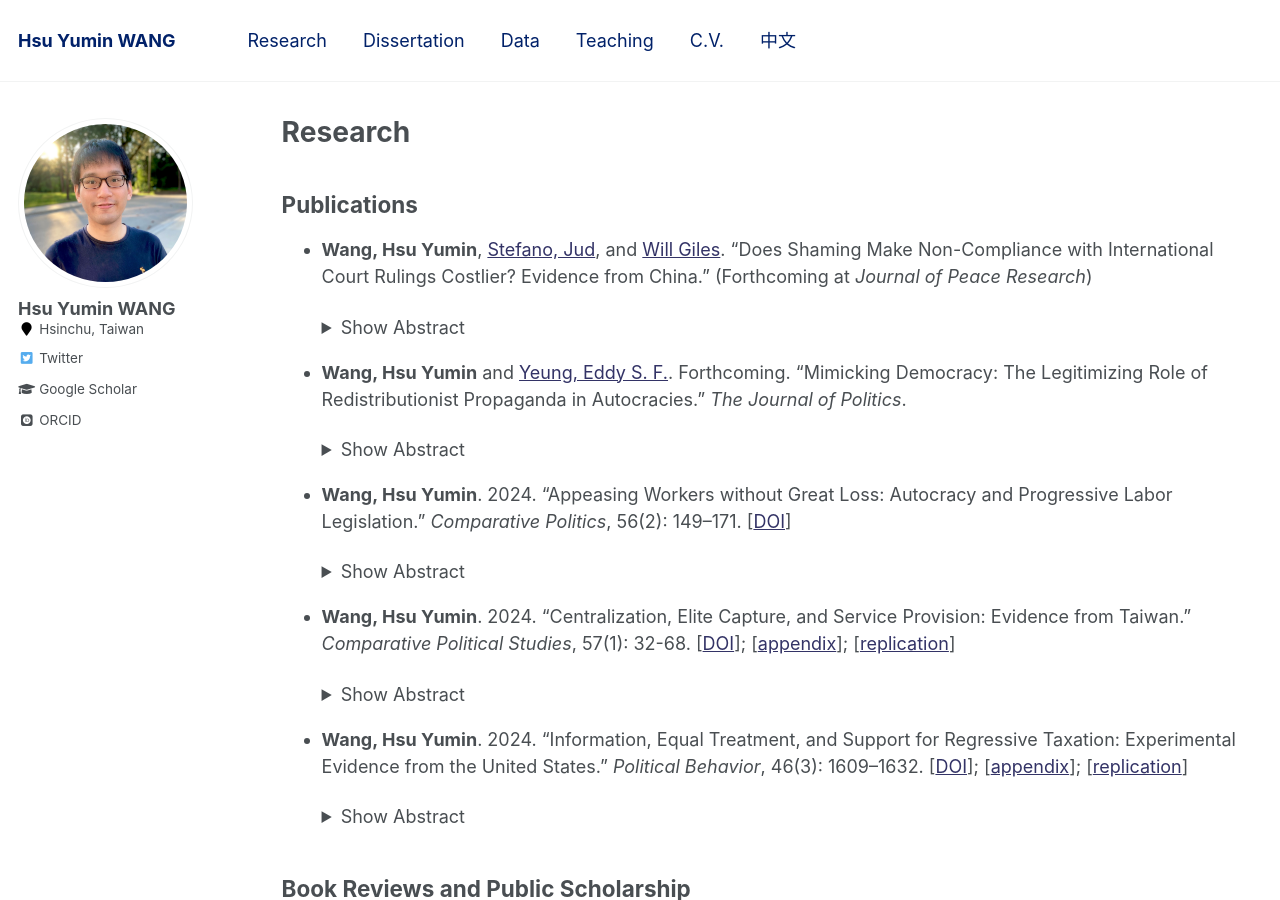
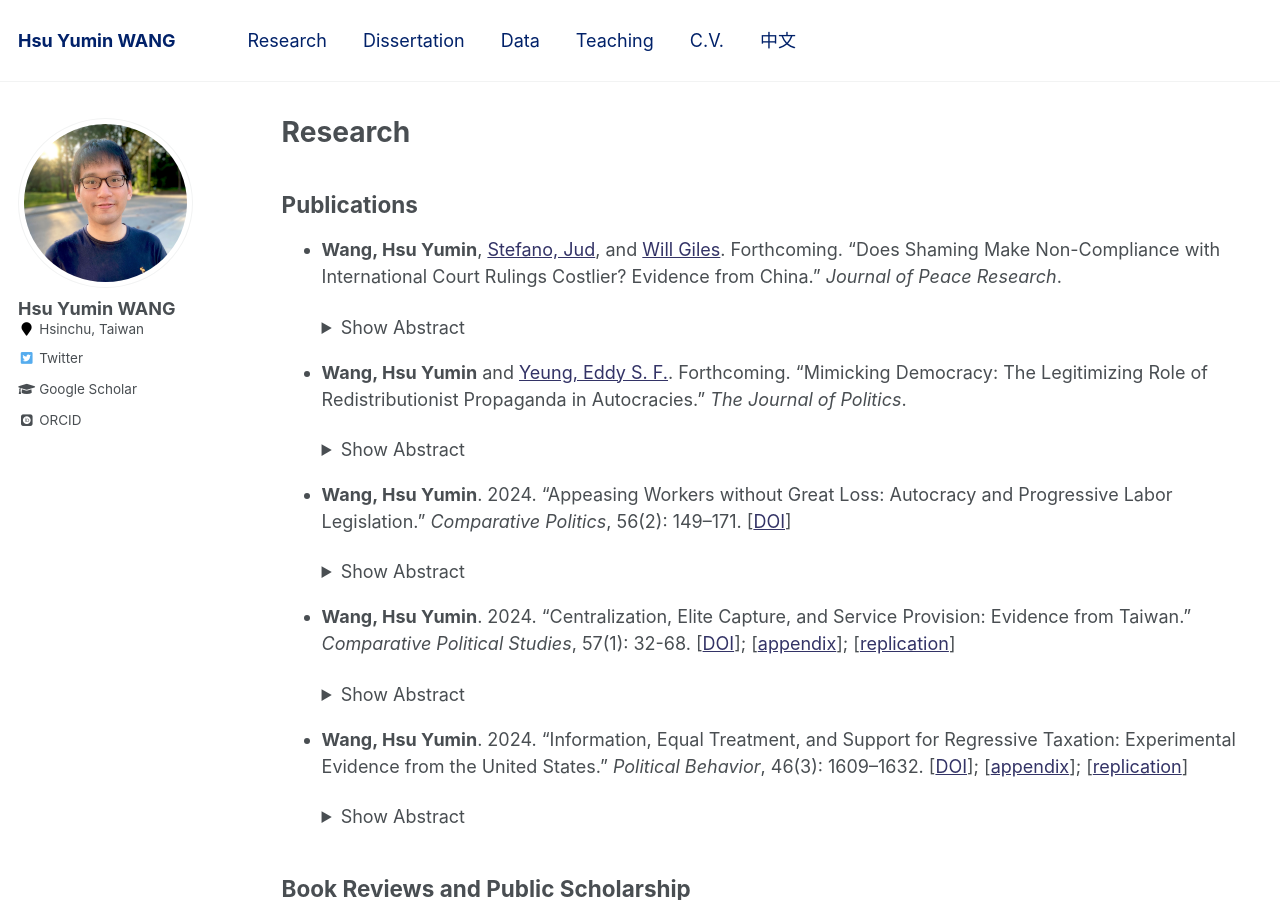
Before and after one commit to hsuyumin/hsuyumin.github.io, a Jekyll site: the page built from _pages/publications.md, in a window 1280 px wide and 900 px high. Built offline with Jekyll 4.4.1, drawn with Linux system fonts in a browser that asks for light colours; some web fonts are replaced.

```diff
--- a/_pages/publications.md
+++ b/_pages/publications.md
@@ -10,7 +10,7 @@ redirect_from:
 
 ## Publications
 
-* **Wang, Hsu Yumin**, [Stefano, Jud](http://stefanojud.com/), and [Will Giles](https://www.linkedin.com/in/will-giles-83a51362). "Does Shaming Make Non-Compliance with International Court Rulings Costlier? Evidence from China." (Forthcoming at _Journal of Peace Research_)
+* **Wang, Hsu Yumin**, [Stefano, Jud](http://stefanojud.com/), and [Will Giles](https://www.linkedin.com/in/will-giles-83a51362). Forthcoming. "Does Shaming Make Non-Compliance with International Court Rulings Costlier? Evidence from China." _Journal of Peace Research_.
 
     <details>
       <summary>Show Abstract</summary>
```
